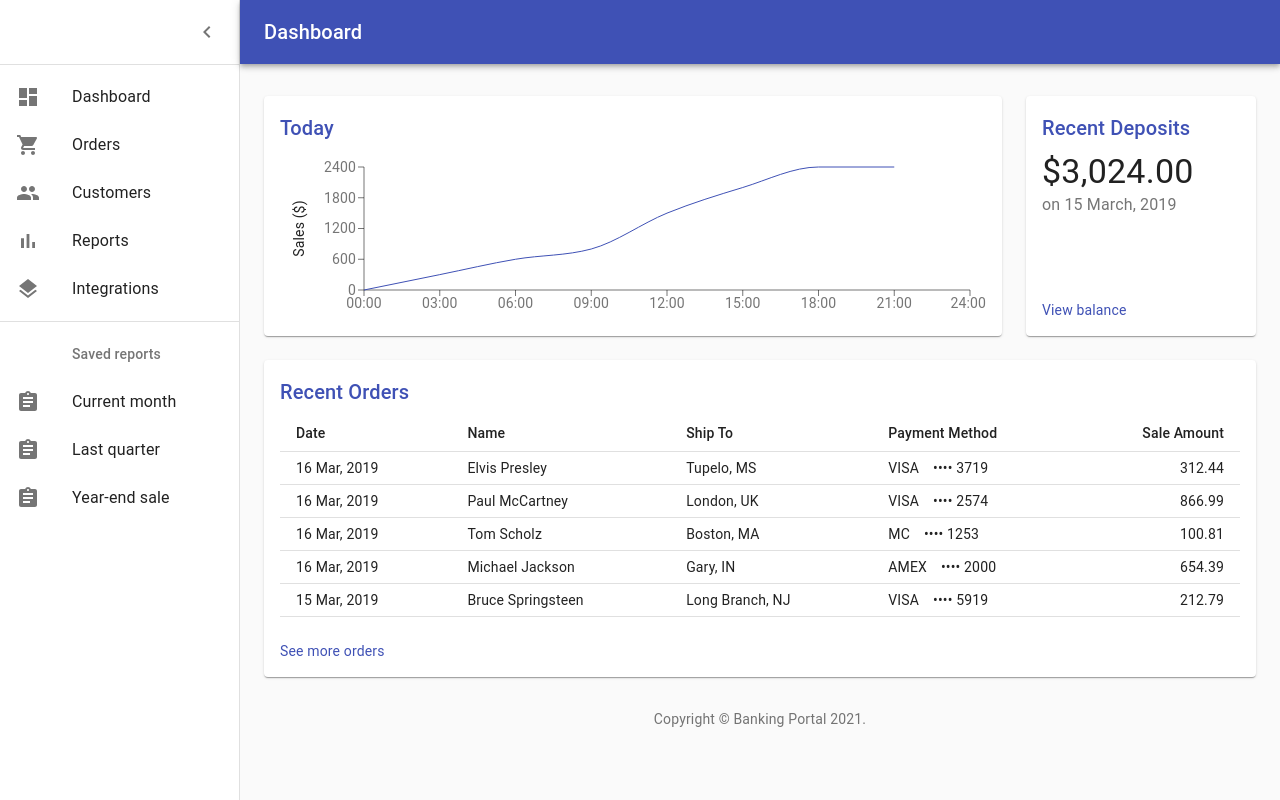
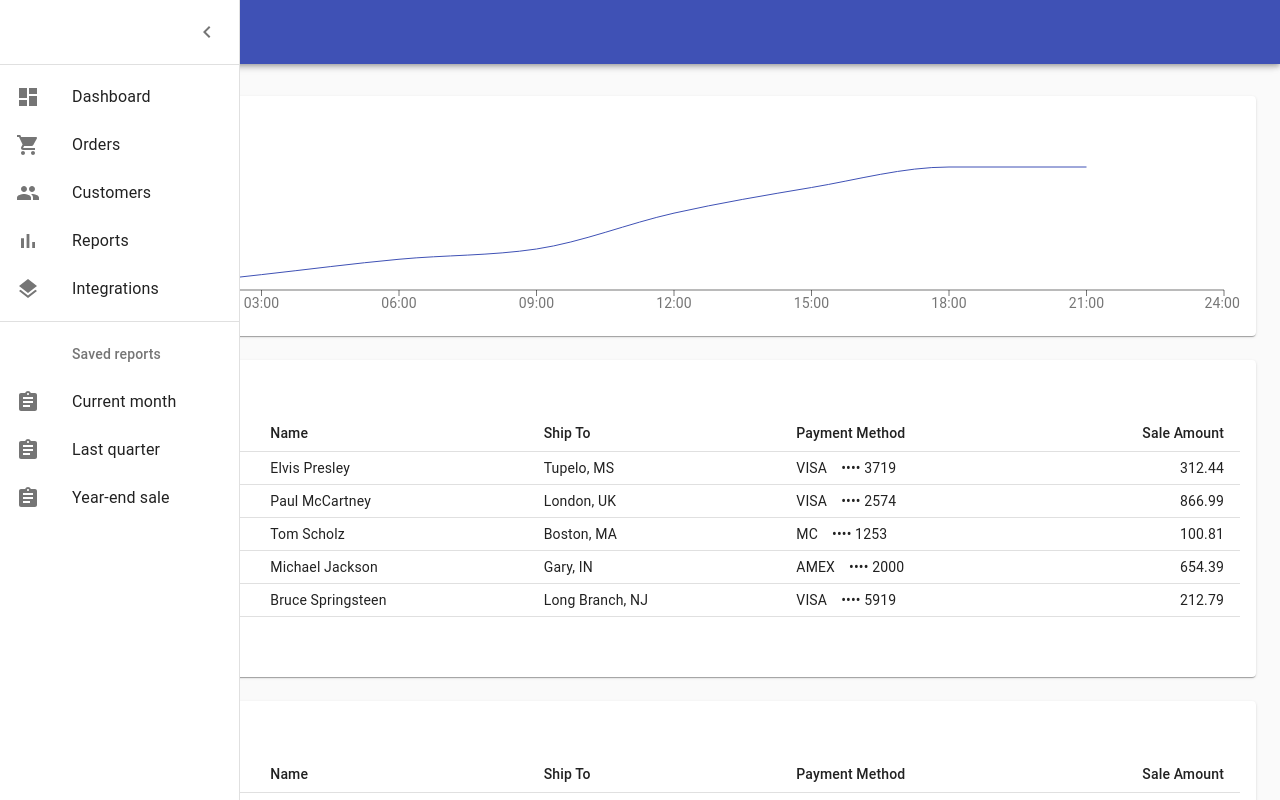
Before and after one commit to devChristiaan/banking-portal-interface, a React (Create React App) app: page / in a window 1280 px wide. Built offline with nearby package versions, Linux system fonts and the light colour scheme.

Commit message:
cleaned up dashboard imports

```diff
--- a/src/components/Deposits.jsx
+++ /dev/null
@@ -1,35 +0,0 @@
-import React from 'react';
-import Link from '@material-ui/core/Link';
-import { makeStyles } from '@material-ui/core/styles';
-import Typography from '@material-ui/core/Typography';
-import Title from './Title';
-
-function preventDefault(event) {
-  event.preventDefault();
-}
-
-const useStyles = makeStyles({
-  depositContext: {
-    flex: 1,
-  },
-});
-
-export default function Deposits() {
-  const classes = useStyles();
-  return (
-    <React.Fragment>
-      <Title>Recent Deposits</Title>
-      <Typography component="p" variant="h4">
-        $3,024.00
-      </Typography>
-      <Typography color="textSecondary" className={classes.depositContext}>
-        on 15 March, 2019
-      </Typography>
-      <div>
-        <Link color="primary" href="#" onClick={preventDefault}>
-          View balance
-        </Link>
-      </div>
-    </React.Fragment>
-  );
-}
--- a/src/components/dashboard.jsx
+++ b/src/components/dashboard.jsx
@@ -1,5 +1,15 @@
+//Dependencies Imports
 import React from 'react';
 import clsx from 'clsx';
+
+//Module Imports
+import { mainListItems, secondaryListItems } from './listItems';
+import Chart from './Chart';
+import Orders from './Orders';
+import { useStyles } from './styles/styles';
+import { Copyright } from './helper/Copyright';
+
+//Styles Import
 import CssBaseline from '@material-ui/core/CssBaseline';
 import Drawer from '@material-ui/core/Drawer';
 import Box from '@material-ui/core/Box';
@@ -9,21 +19,11 @@ import List from '@material-ui/core/List';
 import Typography from '@material-ui/core/Typography';
 import Divider from '@material-ui/core/Divider';
 import IconButton from '@material-ui/core/IconButton';
-import Badge from '@material-ui/core/Badge';
 import Container from '@material-ui/core/Container';
 import Grid from '@material-ui/core/Grid';
 import Paper from '@material-ui/core/Paper';
-import Link from '@material-ui/core/Link';
 import MenuIcon from '@material-ui/icons/Menu';
 import ChevronLeftIcon from '@material-ui/icons/ChevronLeft';
-import NotificationsIcon from '@material-ui/icons/Notifications';
-import { mainListItems, secondaryListItems } from './listItems';
-import Chart from './Chart';
-import Deposits from './Deposits';
-import Orders from './Orders';
-import { useStyles } from './styles/styles';
-import { Copyright } from './helper/Copyright';
-
 
 export default function Dashboard() {
   const classes = useStyles();
@@ -51,7 +51,7 @@ export default function Dashboard() {
             <MenuIcon />
           </IconButton>
           <Typography component="h1" variant="h6" color="inherit" noWrap className={classes.title}>
-            Dashboard
+            Banking Portal
           </Typography>
         </Toolbar>
       </AppBar>
@@ -76,19 +76,19 @@ export default function Dashboard() {
         <div className={classes.appBarSpacer} />
         <Container maxWidth="lg" className={classes.container}>
           <Grid container spacing={3}>
-            {/* Chart */}
-            <Grid item xs={12} md={8} lg={9}>
+            {/* Summary */}
+            <Grid item xs={12}>
               <Paper className={fixedHeightPaper}>
                 <Chart />
               </Paper>
             </Grid>
-            {/* Recent Deposits */}
-            <Grid item xs={12} md={4} lg={3}>
-              <Paper className={fixedHeightPaper}>
-                <Deposits />
+            {/* Payments */}
+            <Grid item xs={12}>
+              <Paper className={classes.paper}>
+                <Orders />
               </Paper>
             </Grid>
-            {/* Recent Orders */}
+            {/* Transactions */}
             <Grid item xs={12}>
               <Paper className={classes.paper}>
                 <Orders />
```
